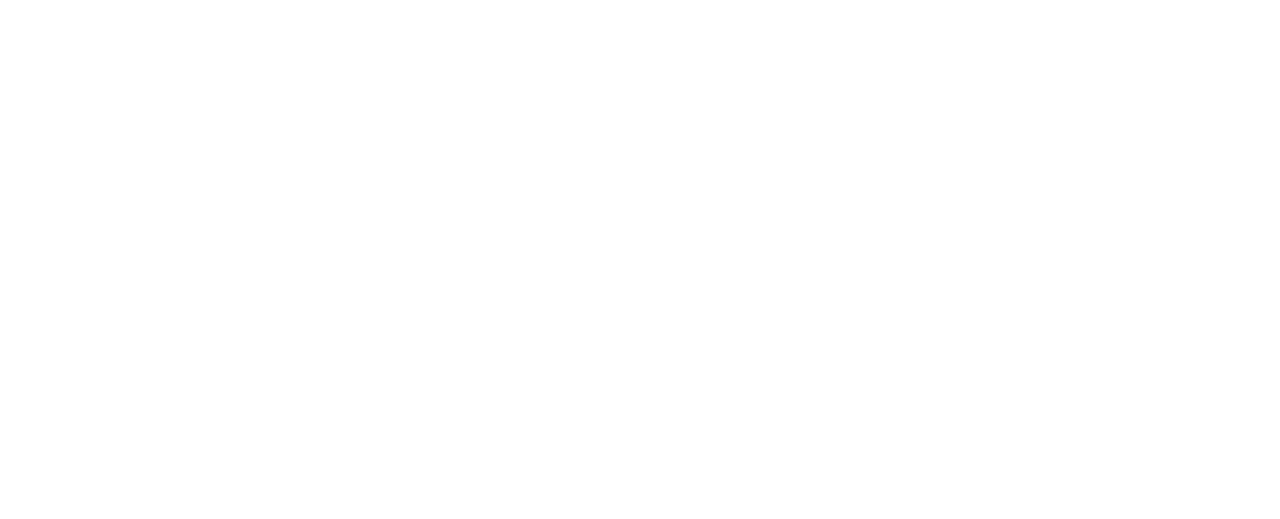
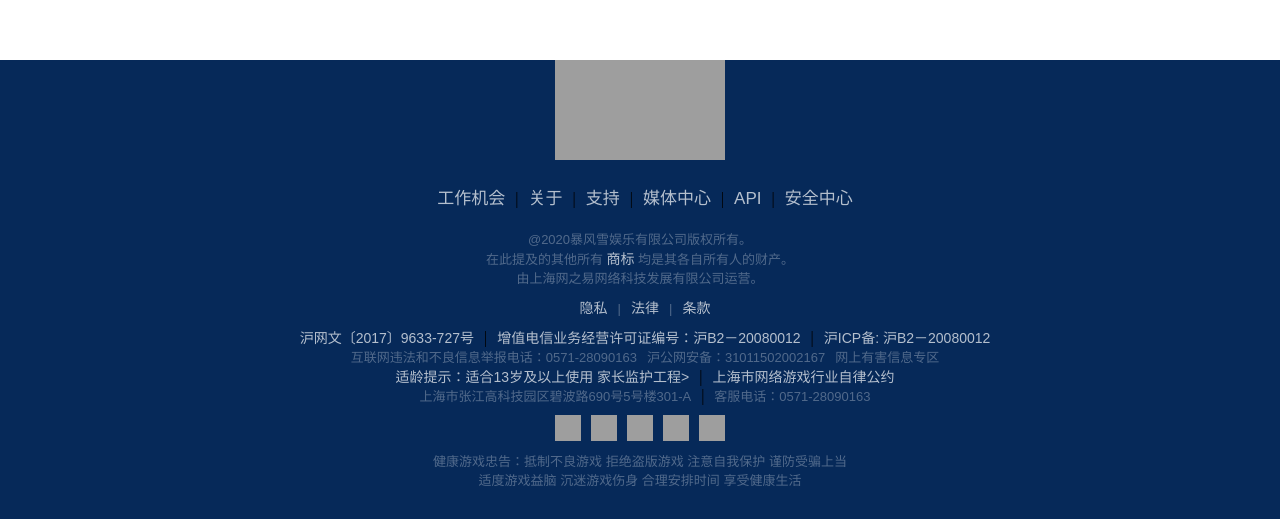
Before and after one commit to LBWNB-No-Bug/vue-Blizzard, a Vue app: page / in a window 1280 px wide. Shown: the part 1194-1713 px from the top of the page. Before the commit the page ends 800 px from the top, so only its background shows below. Built offline with nearby package versions, Linux system fonts and the light colour scheme; grey boxes are pictures that could not be loaded.

Commit message:
'wq2020/7/10'

```diff
--- a/src/App.vue
+++ b/src/App.vue
@@ -1,5 +1,7 @@
 <template>
   <div id="app">
+<!--    <router-link to="/">Home</router-link> |-->
+<!--    <router-link to="/about">About</router-link>-->
     <router-view/>
   </div>
 </template>
--- a/src/components/GameIcon/GameIcon.vue
+++ b/src/components/GameIcon/GameIcon.vue
@@ -30,7 +30,7 @@
         width: 20px;
         height: 20px;
         background-size: 20px 20px;
-        background-image: url(ia_200000000.png);
+        background-image: url("ia_200000000.png");
     }
     .ico-ia_200000001 {
         width: 20px;
--- /dev/null
+++ b/src/components/footer/footer.vue
@@ -0,0 +1,187 @@
+<template>
+	<div id="footer">
+		<img :src="url" height="100" width="170"/>
+		<div class="mtbt20">
+			<ul>
+				<li><a href="#" class="f-17">工作机会</a></li>
+				<li>|</li>
+				<li><a href="#" class="f-17">关于</a></li>
+				<li>|</li>
+				<li><a href="#" class="f-17">支持</a></li>
+				<li>|</li>
+				<li><a href="#" class="f-17">媒体中心</a></li>
+				<li>|</li>
+				<li><a href="#" class="f-17">API</a></li>
+				<li>|</li>
+				<li><a href="#" class="f-17">安全中心</a></li>
+			</ul>
+		</div>
+		<div class="clearall"></div>
+		<div class="copyright">
+			<p>@2020暴风雪娱乐有限公司版权所有。</p>
+			<p>
+				在此提及的其他所有
+				<a href="#">商标</a>
+				均是其各自所有人的财产。
+			</p>
+			<p>由上海网之易网络科技发展有限公司运营。</p>
+		</div>
+		<div class="mtbt10">
+			<ul>
+				<li>
+					<p><a href="#">隐私</a></p>
+				</li>
+				<li><p>|</p></li>
+				<li>
+					<p><a href="#">法律</a></p>
+				</li>
+				<li><p>|</p></li>
+				<li>
+					<p><a href="#">条款</a></p>
+				</li>
+			</ul>
+		</div>
+		<div class="clearall"></div>
+		<div class="addrsnum">
+			<ul class="work">
+				<li><a href="#">沪网文〔2017〕9633-727号</a></li>
+				<li>|</li>
+				<li><a href="#">增值电信业务经营许可证编号：沪B2－20080012</a></li>
+				<li>|</li>
+				<li><a href="#">沪ICP备: 沪B2－20080012</a></li>
+			</ul>
+		</div>
+		<div class="clearall"></div>
+		<div class="report">
+			<ul>
+				<li><p>互联网违法和不良信息举报电话：0571-28090163</p></li>
+				<li><p>沪公网安备：31011502002167</p></li>
+				<li><p>网上有害信息专区</p></li>
+			</ul>
+		</div>
+		<div class="addr">
+			<ul>
+				<li><a href="#">适龄提示：适合13岁及以上使用 家长监护工程></a></li>
+				<li>|</li>
+				<li><a href="#">上海市网络游戏行业自律公约</a></li>
+			</ul>
+		</div>
+		<div class="addr">
+			<ul>
+				<li><p>上海市张江高科技园区碧波路690号5号楼301-A</p></li>
+				<li>|</li>
+				<li><p>客服电话：0571-28090163</p></li>
+			</ul>
+		</div>
+		<div class="footicon mtbt10">
+			<a href="#"><img src="https://blznav.akamaized.net/img/legal/icon-cn-cyberpolice-8030c963aa438de3.gif" /></a>
+			<a href="#"><img src="https://blznav.akamaized.net/img/legal/icon-cn-zx100-1b6b7d14bf4a236f.gif" /></a>
+			<a href="#"><img src="https://blznav.akamaized.net/img/legal/icon-cn-sgs-668b0f6a4fb9c4bd.gif" /></a>
+			<a href="#"><img src="https://blznav.akamaized.net/img/legal/icon-cn-shjbzx-ddcf1546d4122b14.gif" /></a>
+			<a href="#"><img src="https://blznav.akamaized.net/img/legal/icon-cn-culture-logo-1eefdfed9b7decc1.png" /></a>
+		</div>
+		<div class="add">
+				<p>健康游戏忠告：抵制不良游戏  拒绝盗版游戏  注意自我保护  谨防受骗上当</p>
+				<p>适度游戏益脑  沉迷游戏伤身  合理安排时间  享受健康生活</p>
+		</div>
+	</div>
+</template>
+
+<script>
+	export default {
+		name: "v-footer",
+		data() {
+			return {
+				url:'@/components/footer/footerlogo.png'
+			}
+		}
+	}
+</script>
+
+<style>
+* {
+	margin: 0;
+	padding: 0;
+}
+.clearall {
+	clear: both;
+}
+#footer{
+	background-color: #062959;
+	text-align: center;
+}
+p,
+a {
+	font-family: Blizzard, Arial, Helvetica, 'Segoe UI Symbol', 'Segoe MDL2 Assets', '微软雅黑', 'Microsoft YaHei', 'Hei SC', sans-serif;
+	transition: color 0.2s, background-color 0.2s, border-color 0.2s;
+	text-transform: uppercase;
+}
+p {
+	margin-block-start: 0em;
+	margin-block-end: 0em;
+	font-size: 13px;
+	color: rgba(255,255,255,0.3) ;
+}
+a {
+	color: rgba(255,255,255,0.7) ;
+	text-decoration: none;
+	font-size: 14px;
+}
+.f-17 {
+	font-size: 17px;
+	transition: color 0.2s, background-color 0.2s, border-color 0.2s;
+	text-transform: uppercase;
+}
+
+.foot {
+	width: 100%;
+	margin: 0 auto;
+	text-align: center;
+	font-weight: 400;
+	line-height: 1.4;
+	text-align: center;
+	color: #fff;
+}
+.el-breadcrumb {
+	margin: 0 auto;
+	width: 700px;
+}
+
+ul {
+	margin: 0 auto;
+	text-align: center;
+}
+ul li {
+	margin-left: 10px;
+	display: inline-block;
+	list-style-type: none;
+}
+
+ul li a:hover {
+	color: #ffffff;
+}
+.copyright {
+	color: rgb(79, 104, 134);
+}
+.mtbt5 {
+	margin-top: 5px;
+	margin-bottom: 5px;
+}
+.mtbt10 {
+	margin-top: 10px;
+	margin-bottom: 10px;
+}
+.mtbt20 {
+	margin-top: 20px;
+	margin-bottom: 20px;
+}
+.footicon a img{
+	width: 26px;
+	height: 26px;
+	margin: 0 5px;
+	vertical-align: top;
+}
+.add{
+	padding-bottom: 30px;
+}
+</style>
--- a/src/components/myhead.vue
+++ b/src/components/myHeader/myhead.vue
@@ -29,7 +29,7 @@
   </header>
 
 </template>
-<style>
+<style >
 * {
   margin: 0;
   padding: 0;
@@ -45,7 +45,7 @@
 }
 .logo_icon {
   display: inline-block;
-  background: url(../../static/img/logo.png) no-repeat;
+  background: url(../../../static/img/logo.png) no-repeat;
   background-size: 100% 100%;
   width: 100px;
   height: 50px;
--- a/src/views/Home/Home.vue
+++ b/src/views/Home/Home.vue
@@ -1,6 +1,7 @@
 <template>
-  <div>
+  <div class="body">
     <myheader></myheader>
+    <div class="main">
       <div class="ListGameIco">
         <div class="ListGame-wrapper">
           <div class="bt-wrapper">
@@ -18,12 +19,16 @@
         </div>
       </div>
     </div>
+    <v-footer></v-footer>
+  </div>
 </template>
 
 <script>
 // @ is an alias to /src
 import GameIcon from '@/components/GameIcon/GameIcon'
-import myheader from '@/components/myhead.vue'
+import myheader from '@/components/myHeader/myhead.vue'
+import VFooter from "@/components/footer/footer";
+
 export default {
   name: 'Home',
   data () {
@@ -32,55 +37,56 @@
         {
           GameName: "炉石传说",
           icon: "...",
-          type: "2",
+          type: 2,
           Jump: "http:1223"
         },
         {
           GameName: "炉石传说",
           icon: "...",
-          type: "3",
+          type: 3,
           Jump: "http:1223"
         },
         {
           GameName: "炉石传说",
           icon: "...",
-          type: "4",
+          type: 4,
           Jump: "http:1223"
         },
         {
           GameName: "炉石传说",
           icon: "...",
-          type: "5",
+          type: 5,
           Jump: "http:1223"
         },
         {
           GameName: "炉石传说",
           icon: "...",
-          type: "2",
+          type: 2,
           Jump: "http:1223"
         },
         {
           GameName: "炉石传说",
           icon: "...",
-          type: "3",
+          type: 3,
           Jump: "http:1223"
         },
         {
           GameName: "炉石传说",
           icon: "...",
-          type: "4",
+          type: 4,
           Jump: "http:1223"
         },
         {
           GameName: "炉石传说",
           icon: "...",
-          type: "5",
+          type: 5,
           Jump: "http:1223"
         },
       ]
     }
   },
   components: {
+    VFooter,
     GameIcon,
     myheader
   }
@@ -123,4 +129,7 @@
   display: inline-block;
   padding-top: 10px;
 }
+  .main {
+    min-height: 1200px;
+  }
 </style>
```
Also changed, not shown: src/components/footer/footerlogo.png (added). Lines whose indentation alone changed are shown as unchanged.
